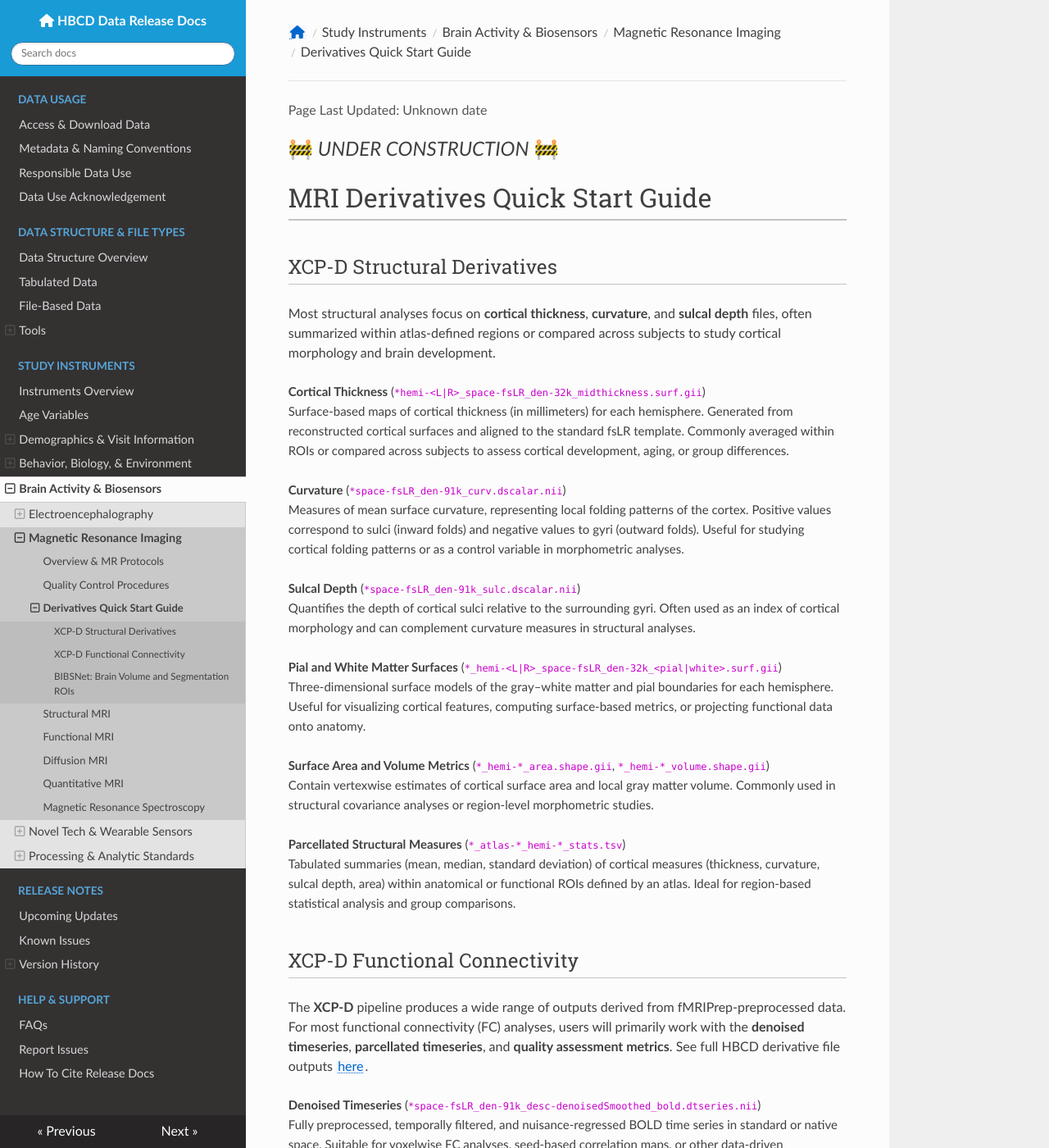
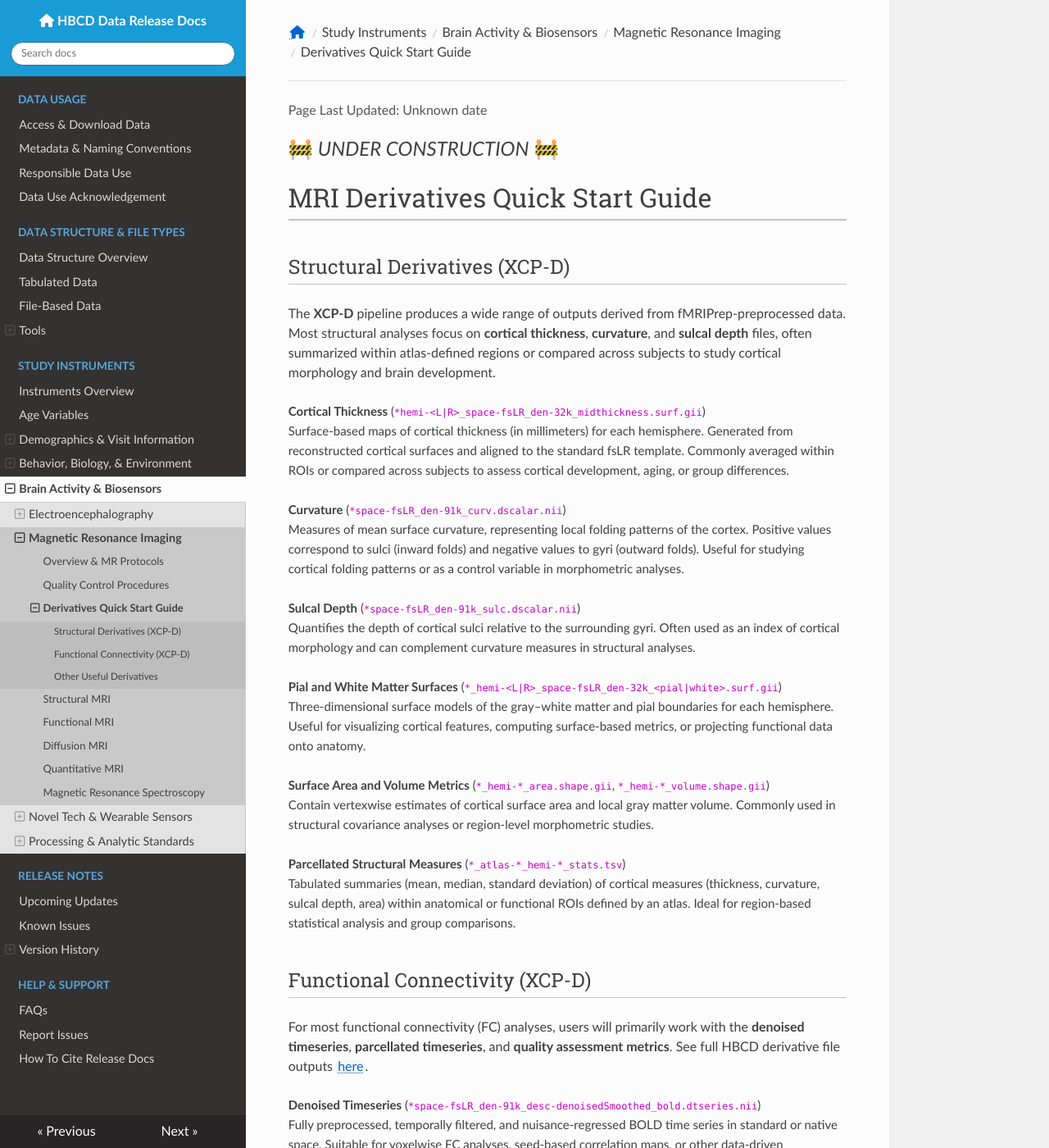
Before and after one commit to nbdc-datahub/hbcd-docs, an MkDocs documentation site: the page built from docs/instruments/processing/mr-derivs-quickstart.md, in a window 1280 px wide and 1400 px high. Shown: the whole window at 82% size. Built offline with MkDocs 1.6.1, drawn with Linux system fonts in a browser that asks for light colours; nearby versions of some CDN libraries; some of the changed lines change nothing that is shown; some of the changed text lies outside the part shown.

Commit message:
derivs quickstart guide

```diff
--- a/docs/instruments/processing/mr-derivs-quickstart.md
+++ b/docs/instruments/processing/mr-derivs-quickstart.md
@@ -2,9 +2,9 @@
 
 # MRI Derivatives Quick Start Guide
 
-## XCP-D Structural Derivatives
+## Structural Derivatives (XCP-D)
 
-Most structural analyses focus on **cortical thickness**, **curvature**, and **sulcal depth** files, often summarized within atlas-defined regions or compared across subjects to study cortical morphology and brain development.
+The **XCP-D** pipeline produces a wide range of outputs derived from fMRIPrep-preprocessed data. Most structural analyses focus on **cortical thickness**, **curvature**, and **sulcal depth** files, often summarized within atlas-defined regions or compared across subjects to study cortical morphology and brain development.
 
 <p style="font-size: 15px;">
     <strong>Cortical Thickness</strong> (<code>*hemi-<span class="placeholder">&lt;L|R&gt;</span>_space-fsLR_den-32k_midthickness.surf.gii</code>)<br>
@@ -32,9 +32,9 @@ Most structural analyses focus on **cortical thickness**, **curvature**, and **s
 </p>
 
 
-## XCP-D Functional Connectivity
+## Functional Connectivity (XCP-D)
 
-The **XCP-D** pipeline produces a wide range of outputs derived from fMRIPrep-preprocessed data. For most functional connectivity (FC) analyses, users will primarily work with the **denoised timeseries**, **parcellated timeseries**, and **quality assessment metrics**. See full HBCD derivative file outputs [here](../mri//fmri.md#xcpd).
+For most functional connectivity (FC) analyses, users will primarily work with the **denoised timeseries**, **parcellated timeseries**, and **quality assessment metrics**. See full HBCD derivative file outputs [here](../mri//fmri.md#xcpd).
 
 <p style="font-size: 15px;">
     <strong>Denoised Timeseries</strong> (<code>*space-fsLR_den-91k_desc-denoisedSmoothed_bold.dtseries.nii</code>)<br>
@@ -57,7 +57,9 @@ The **XCP-D** pipeline produces a wide range of outputs derived from fMRIPrep-pr
 </p>
 
 
-## BIBSNet: Brain Volume and Segmentation ROIs
+## Other Useful Derivatives
+
+### Brain Volume and Segmentation ROIs (BIBSNet)
 
 <p style="font-size: 15px;">
     <strong>Brain Segmentations</strong> (<code>sub-<span class="label">{ID}</span>_ses-<span class="label">{V0X}</span>_space-<span class="placeholder">&lt;T1w|T2w&gt;</span>_desc-aseg_volumes.tsv</code>)<br>
```
